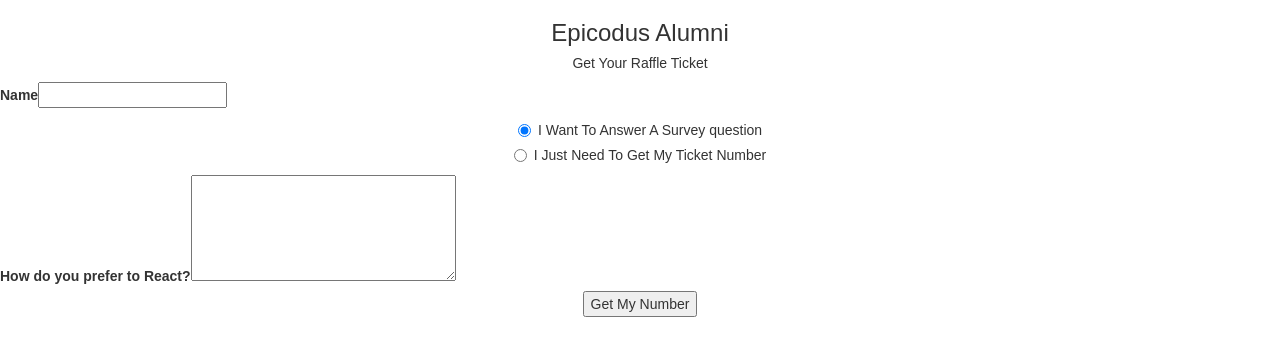
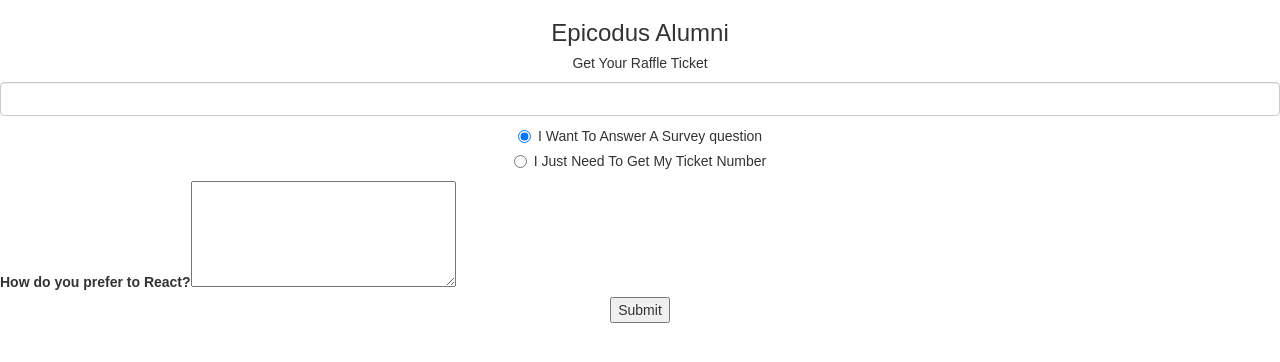
Before and after one commit to maigen/raffleSurvey, a React (Create React App) app: page / in a window 1280 px wide. Shown: the top 362 px of the page. Built offline with nearby package versions, Linux system fonts and the light colour scheme.

Commit message:
add functionality to record name into state, add notes for firebase interactions

```diff
--- a/src/Landing.js
+++ b/src/Landing.js
@@ -1,23 +1,31 @@
 import React, { Component } from 'react';
-import { FormGroup, InputGroup, Radio} from 'react-bootstrap';
+import {
+  FormControl,
+  InputGroup,
+  Radio
+} from 'react-bootstrap';
 
 class Landing extends Component {
   componentWillMount() {
-    this.setState({"isSurveyVisible": true});
+    this.setState({
+      "isSurveyVisible": true,
+      "name": ''
+    });
   }
 
   render() {
-    const btnTxt = "Get My Number";
+    const btnTxt = this.state.isSurveyVisible ? "Submit" : "Grab Number";
     let surveyClass = this.state.isSurveyVisible ? "" : "extraForm";
     return (
       <div>
         <h3>Epicodus Alumni</h3>
         <h5>Get Your Raffle Ticket</h5>
-        <FormGroup>
-          <InputGroup>
-            <label>Name</label>
-            <input type="text" required="required" />
-          </InputGroup>
+        <div>
+          <FormControl
+            type="text"
+            label="name"
+            onChange={this.recordInfo.bind(this, "name")}
+          />
 
           <Radio onClick={this.toggleSurvey.bind(this, true)} defaultChecked>
             I Want To Answer A Survey question
@@ -30,16 +38,39 @@ class Landing extends Component {
             <label>{this.props.question}</label>
             <textarea rows="5" cols="30" maxLength="1000" required="required"/>
           </InputGroup>
-          <button>{btnTxt}</button>
-        </FormGroup>
+          <button onClick={this.sendRequest.bind(this)}>{btnTxt}</button>
+        </div>
       </div>
     )
+  }
+
+  recordInfo(key, e) {
+    this.setState({ [key]: e.target.value });
   }
 
   toggleSurvey(surveyState) {
     this.setState({"isSurveyVisible": surveyState});
   }
 
+  sendRequest() {
+    if (this.state.name === "") {
+      return;
+    }
+
+    if (this.state.isSurveyVisible) {
+      console.log(this.state.name);
+      // put survey answer into appropriate array
+      // get the next ticket number and assign it to name in entrants
+      // push ticket number into entries
+      // make sure next user will get a new ticket number
+    } else {
+      // verify name exists in FB
+        //(what if not???)
+      // get ticket number for name
+    }
+    // route to Ticket with ticket number
+  }
+
 
 }
 
```
